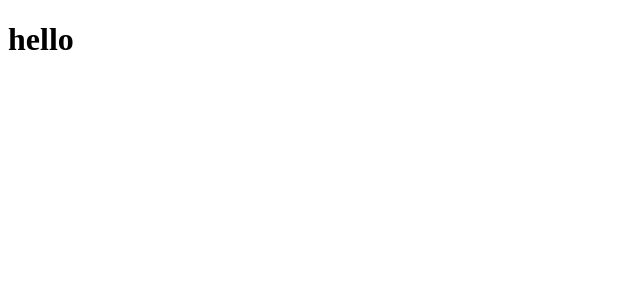
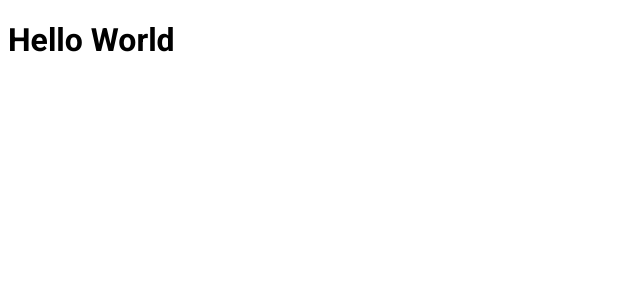
Before and after one commit to martahil/04-ignite-shop, a Next.js app: page / in a window 1280 px wide. Shown: the top 300 px of the page, without its empty margins (0-640 px from the left). Built offline with nearby package versions, Linux system fonts and the light colour scheme.

Commit message:
Set up Roboto font and customize HTML structure with _document

```diff
--- a/src/pages/_app.tsx
+++ b/src/pages/_app.tsx
@@ -1,5 +1,5 @@
-import type { AppProps } from "next/app";
+import type { AppProps } from 'next/app'
 
 export default function App({ Component, pageProps }: AppProps) {
-  return <Component {...pageProps} />;
+  return <Component {...pageProps} />
 }
--- a/src/pages/_document.tsx
+++ b/src/pages/_document.tsx
@@ -1,13 +1,17 @@
-import { Html, Head, Main, NextScript } from "next/document";
+import { Html, Head, Main, NextScript } from 'next/document'
 
 export default function Document() {
   return (
-    <Html lang="en">
-      <Head />
+    <Html lang='en'>
+      <Head>
+        <link rel='preconnect' href='https://fonts.googleapis.com' />
+        <link rel='preconnect' href='https://fonts.gstatic.com' crossOrigin='anonymous' />
+        <link href='https://fonts.googleapis.com/css2?family=Roboto:ital,wght@0,100..900;1,100..900&display=swap' rel='stylesheet' />
+      </Head>
       <body>
         <Main />
         <NextScript />
       </body>
     </Html>
-  );
+  )
 }
--- a/src/pages/index.tsx
+++ b/src/pages/index.tsx
@@ -1,5 +1,5 @@
 export default function Home() {
   return (
-    <h1>hello</h1>
+    <h1 style={{fontFamily: 'Roboto'}}>Hello World</h1>
   )
 }
```
